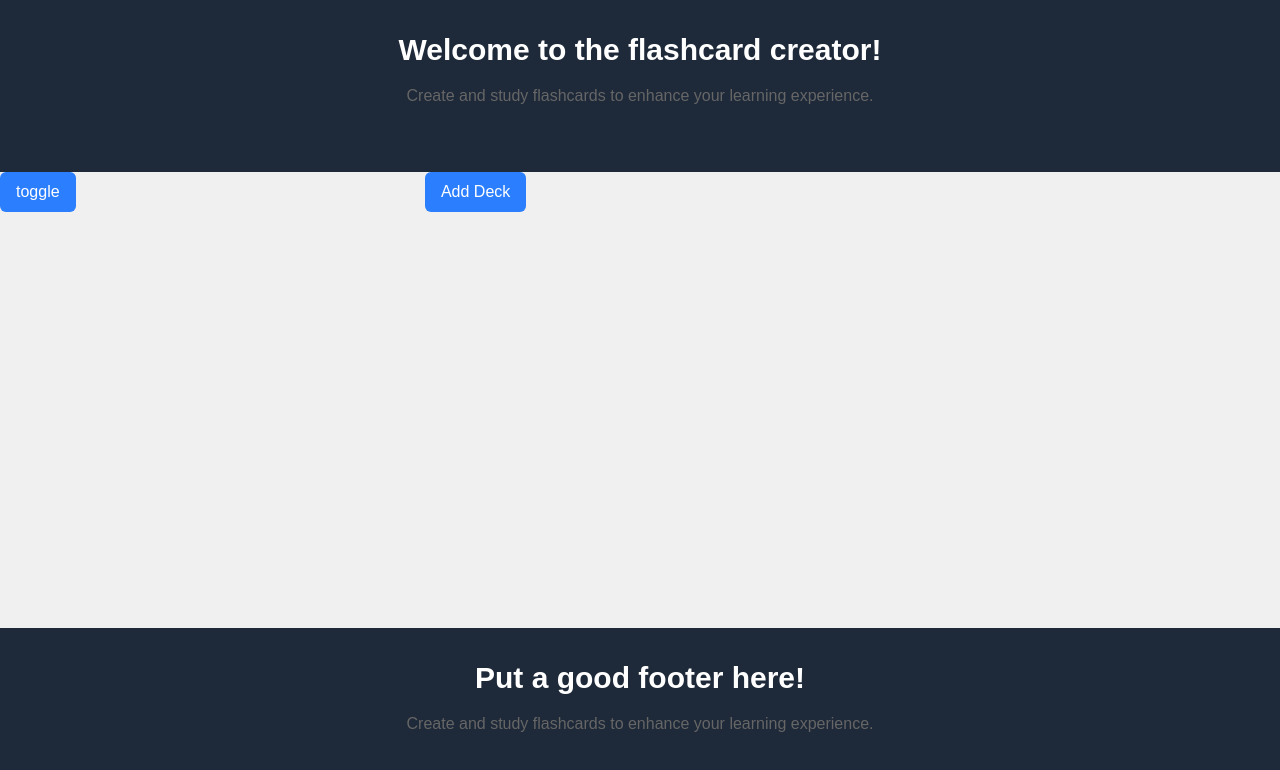
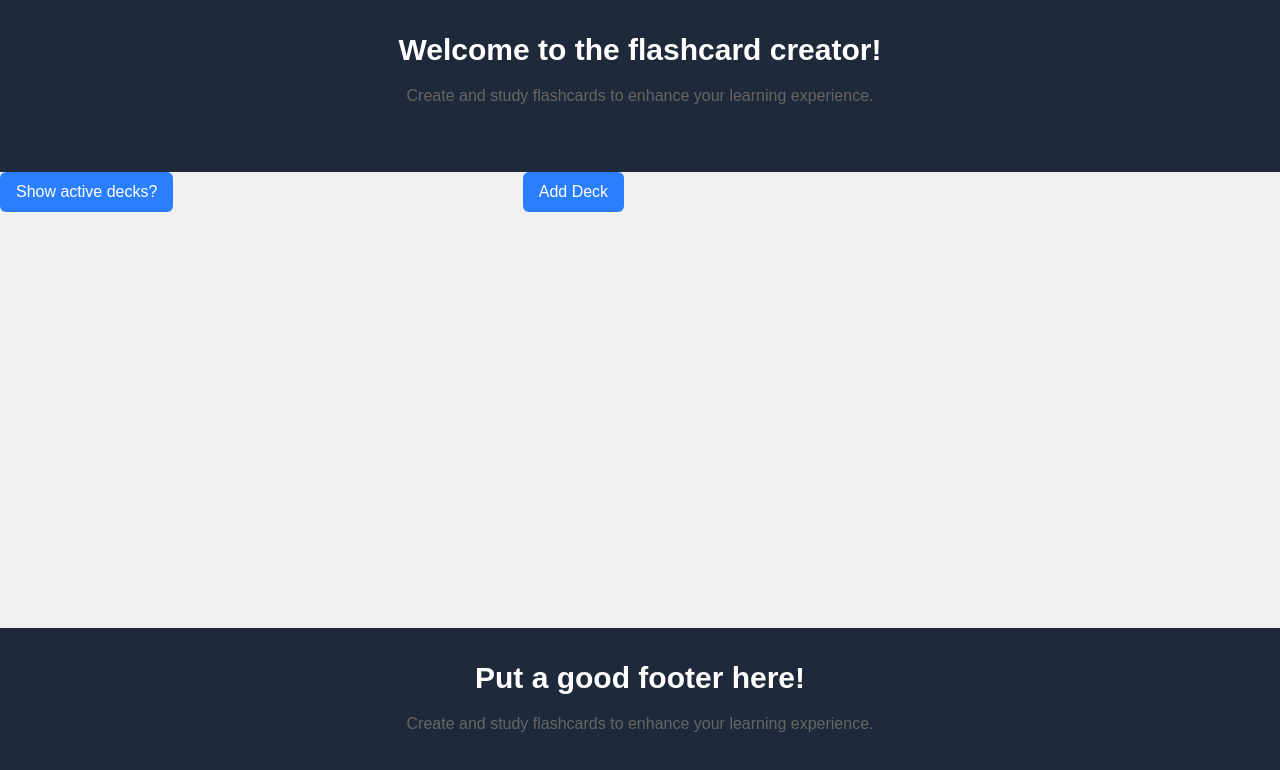
Before and after one commit to Noah-Whitcomb/swe632-study-aid, a SvelteKit app: page / in a window 1280 px wide. Shown: the top 770 px of the page. Built offline with nearby package versions, Linux system fonts and the light colour scheme.

Commit message:
changed left menu button

```diff
--- a/src/routes/+page.svelte
+++ b/src/routes/+page.svelte
@@ -45,7 +45,7 @@
   <div class="flex">
     <div class="flex flex-col justify-start">
       <div class="flex" >
-        <button class="px-4 py-2 text-base border-none rounded-md bg-blue-500 text-white cursor-pointer self-start mb-2" onclick={handleShowMenu}> toggle </button>
+        <button class="px-4 py-2 text-base border-none rounded-md bg-blue-500 text-white cursor-pointer self-start mb-2" onclick={handleShowMenu}> Show active decks? </button>
         <div class="flex justify-center w-[800px] mb-4 box-border">
           {#if showDeckInput}
             <input
```
